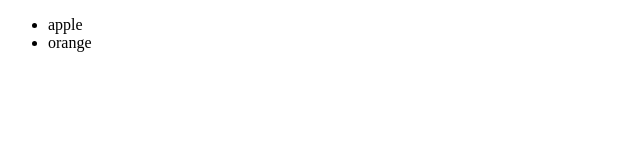
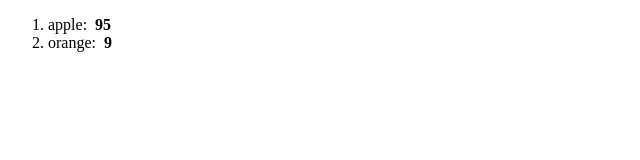
Before and after one commit to Nils-Van-de-Pitte/React-sandbox, a React (Vite) app in the folder code/: page / in a window 1280 px wide. Shown: the top 160 px of the page, without its empty margins (0-640 px from the left). Built offline with nearby package versions, Linux system fonts and the light colour scheme.

Commit message:
Add calories to the list

```diff
--- a/code/src/logic/List.jsx
+++ b/code/src/logic/List.jsx
@@ -1,9 +1,16 @@
 function List(){
-    const fruits = ['apple', 'orange']
+    const fruits = [
+                    {id: 1, name: "apple", calories: 95},
+                    {id: 2, name: 'orange', calories: 9},
+                   ]
 
-    // eslint-disable-next-line react/jsx-key
-    const listItems = fruits.map(fruit => <li>{fruit}</li>);
+    const listItems = fruits.map(
+        fruit =>
+            <li key={fruit.id}>
+                {fruit.name}: &nbsp;
+                <b>{fruit.calories}</b>
+            </li>);
 
-    return (<ul>{listItems}</ul>)
+    return (<ol>{listItems}</ol>)
 }
 export default List
```
